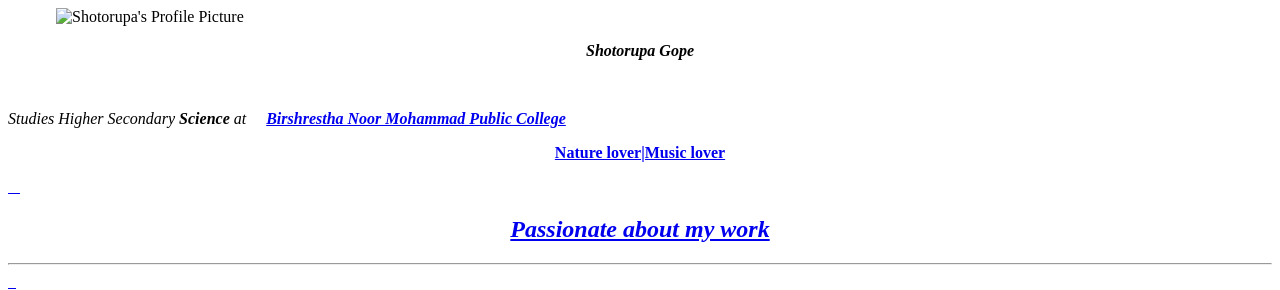
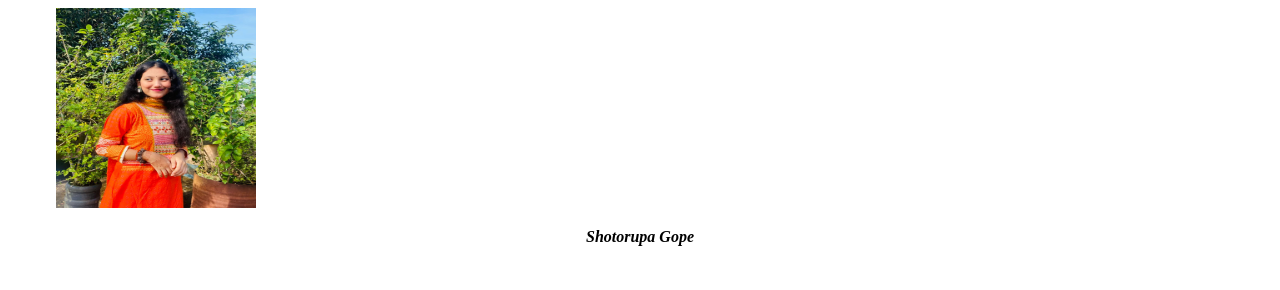
Before and after one commit to shoto-rupa/PersonalWebsite, a plain HTML site: page index.html in a window 1280 px wide. Shown: the top 290 px of the page. Drawn offline with Linux system fonts and the light colour scheme.

Commit message:
Update index.html

```diff
--- a/index.html
+++ b/index.html
@@ -4,7 +4,7 @@
     <title>Shotorupa's Perdonal Website</title>
   </head>
   <body>
-  <img src="shotorupa.jpg"height="200px"width="200px" alt="Shotorupa's Profile Picture" </p>
+  <img src="IMG-20231220-WA0075.jpg"height="200px"width="200px" alt="Shotorupa's Profile Picture" </p>
    <p align="center"><i><b>Shotorupa Gope </b></i></p>
   <p><i>Studies Higher Secondary <b>Science</b> at </i><i><b>
     <a href="https://www.noormohammadcollege.ac.bd/">Birshrestha Noor Mohammad Public College</b></i></p>
```
